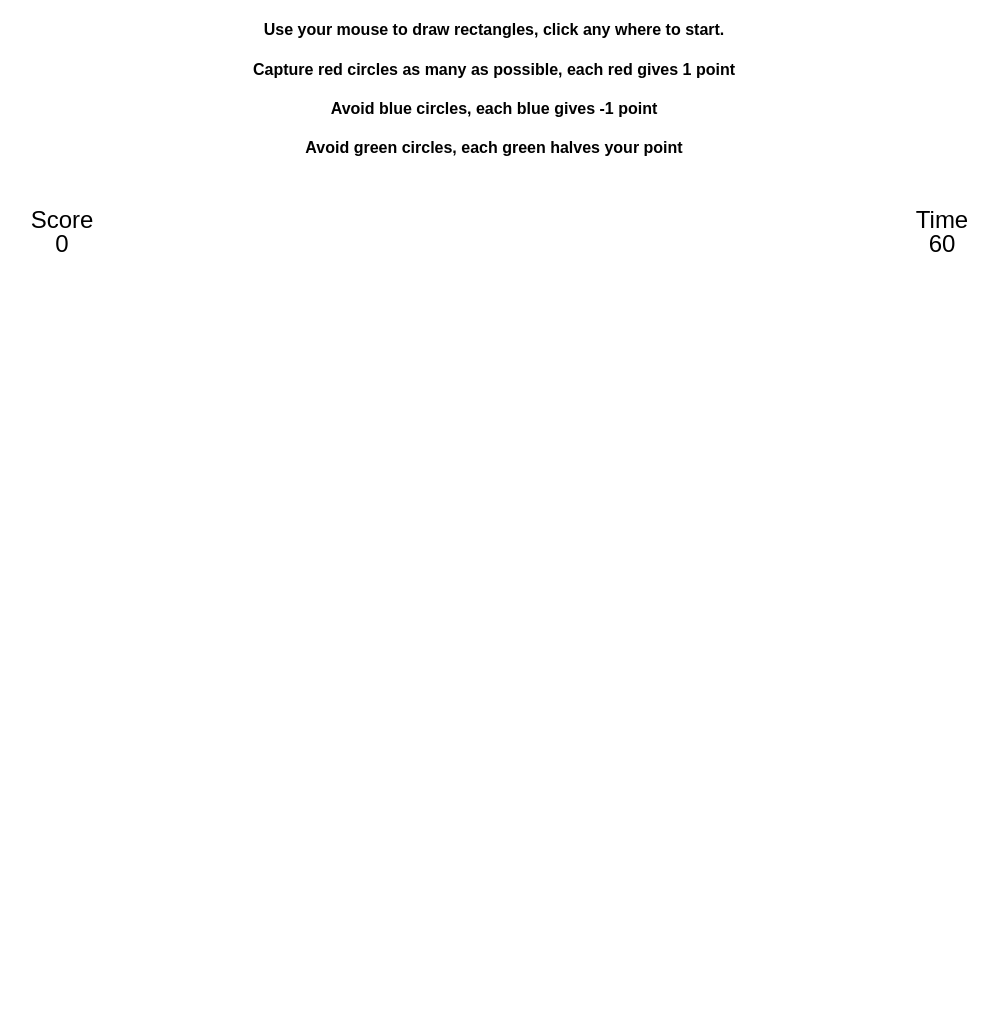
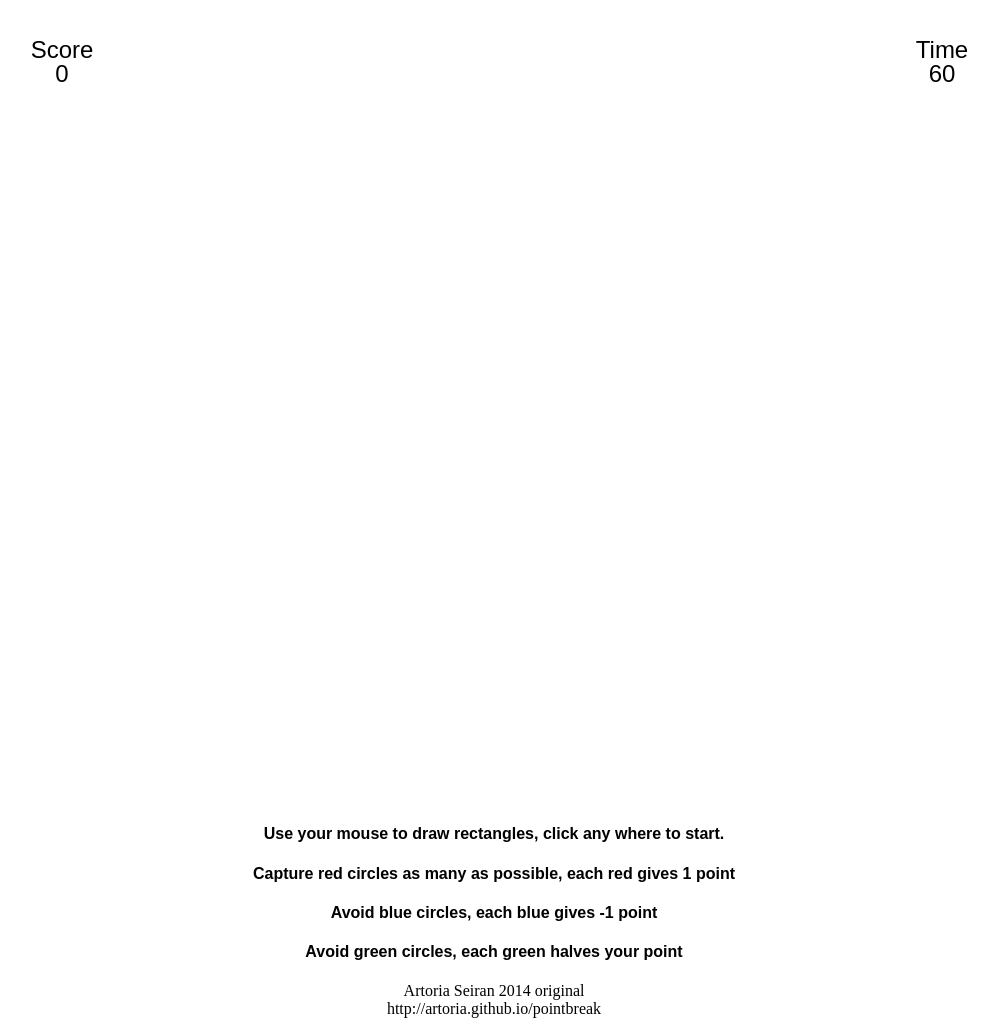
Before and after one commit to Artoria/pointbreak, a plain HTML site: page index.html in a window 1280 px wide. Shown: the whole page, without its empty margins (146-1144 px from the left). Before the commit the page ends 811 px from the top, so only its background shows below. Drawn offline with Linux system fonts and the light colour scheme.

Commit message:
Update index.html

```diff
--- a/index.html
+++ b/index.html
@@ -293,13 +293,14 @@ h4{
  size:24;
 }
 </style>
+
+<div class="canvas">
+<canvas resize="true" id="canvas-1" ></canvas>
+</div>
 <center><h4>Use your mouse to draw rectangles, click any where to start.</h4></center>
 <center><h4>Capture red circles as many as possible, each red gives 1 point</h4></center>
 <center><h4>Avoid blue circles, each blue gives -1 point</h4></center>
 <center><h4>Avoid green circles, each green halves your point </h4></center>
-
-<div class="canvas">
-<canvas resize="true" id="canvas-1" ></canvas>
-</div>
-
+<center> Artoria Seiran 2014 original </center>
+<center> http://artoria.github.io/pointbreak </center>
 </body>
```
